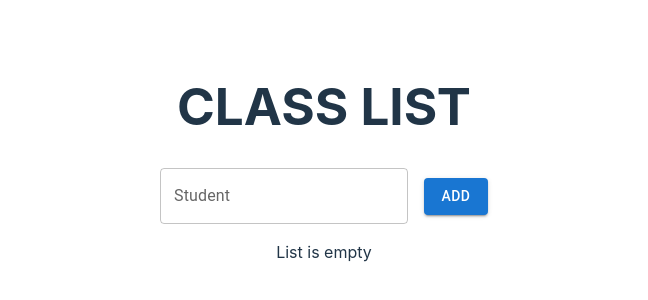
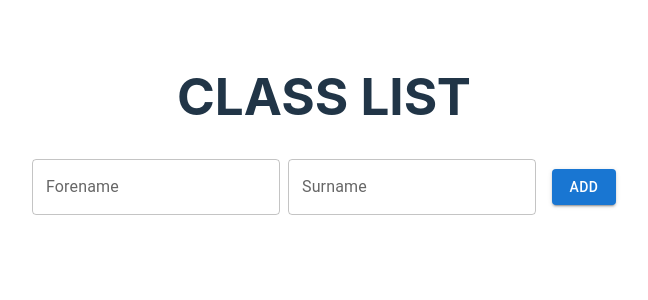
Before and after one commit to Meowmir/iths-labb, a React (Vite) app in the folder vite-project/: page / in a window 1280 px wide. Shown: the part 238-538 px from the top of the page, without its empty margins (316-964 px from the left). Built offline with nearby package versions, Linux system fonts and the light colour scheme.

Commit message:
add and display full name

```diff
--- a/vite-project/src/components/add-student.component.tsx
+++ b/vite-project/src/components/add-student.component.tsx
@@ -1,18 +1,29 @@
 import {Box, Button, TextField} from "@mui/material";
 
-export default function AddStudent({onChange, onClick} : {onChange: (name: string) => void, onClick: () => void}){
+export default function AddStudent({onForenameChange, onSurnameChange, onClick} : {onForenameChange: (forename: string) => void, onSurnameChange: (surname: string) => void, onClick: () => void}){
   return (
     <>
       <Box sx={{ display: "flex", alignItems: "center", justifyContent: "center"}}>
         <TextField
-          label="Student"
+          label="Forename"
           variant="outlined"
           color="primary"
           sx={{
             backgroundColor: "white",
             borderRadius: 2,
           }}
-          onChange={(e) => onChange(e.target.value)}
+          onChange={(forename) => onForenameChange(forename.target.value)}
+        />
+        <TextField
+          label="Surname"
+          variant="outlined"
+          color="primary"
+          sx={{
+            backgroundColor: "white",
+            borderRadius: 2,
+            marginLeft: 1
+          }}
+          onChange={(surname) => onSurnameChange(surname.target.value)}
         />
         <Button
           variant="contained"
--- a/vite-project/src/components/class-grid.component.tsx
+++ b/vite-project/src/components/class-grid.component.tsx
@@ -1,20 +1,19 @@
 import {Grid} from "@mui/material";
 
-export default function ClassGrid({list} : {list: string[]}){
-  const sortedList = list.sort()
+export default function ClassGrid({list} : {list: { forename: string, surname: string }[]}) {
+  //const sortedList = list.sort()
 
-  if(list.length < 1) {
+  /*if(list[0].forename === "") {
     return <p>List is empty</p>
-  } else {
+  } else {*/
   return (
-      <Grid container style={{marginTop: 50}}>
-        {sortedList.map((name, i) => (
-        <Grid key={i} item xs={4} sx={{borderStyle: "solid", borderColor: "white"}}>
-            <h3>{name}</h3>
+    <Grid container style={{marginTop: 50, width: 800}}>
+      {list.map((student, i) => (
+        <Grid key={i} item xs={3} sx={{borderStyle: "solid", borderColor: "white"}}>
+          <h3>{student.forename} {student.surname}</h3>
         </Grid>
-        ))}
-      </Grid>
+      ))}
+    </Grid>
+  )
 
-  )
-  }
 }
--- a/vite-project/src/views/front.view.tsx
+++ b/vite-project/src/views/front.view.tsx
@@ -3,15 +3,19 @@ import ClassGrid from "../components/class-grid.component.tsx";
 import {useEffect, useState} from "react";
 
 export default function FrontView() {
-  const [newStudent, setNewStudent] = useState<string>("")
-  const [classList, setList] = useState<string[]>([])
+  const [forename, setForename] = useState("")
+  const [surname, setSurname] = useState("")
+  const [classList, setList] = useState([{forename: "", surname: ""}])
 
   const handleClick = () => {
-    if (newStudent === "") {
-      alert("Name cannot be empty!")
+    if (forename === "") {
+      alert("Forename cannot be empty!")
+    } else if(surname === "") {
+      alert("Surname cannot be empty!")
     } else {
-      const capitalizedName = newStudent.charAt(0).toUpperCase() + newStudent.slice(1).toLowerCase()
-      setList([...classList, capitalizedName])
+      const capitalizedForename = forename.charAt(0).toUpperCase() + forename.slice(1).toLowerCase()
+      const capitalizedSurname = surname.charAt(0).toUpperCase() + surname.slice(1).toLowerCase()
+      setList([...classList, {forename: capitalizedForename, surname: capitalizedSurname}])
     }
   }
 
@@ -28,7 +32,7 @@ export default function FrontView() {
   return (
     <>
       <h1>CLASS LIST</h1>
-      <AddStudent onChange={setNewStudent} onClick={handleClick}/>
+      <AddStudent onForenameChange={setForename} onSurnameChange={setSurname} onClick={handleClick}/>
       <ClassGrid list={classList}/>
     </>
   )
```
